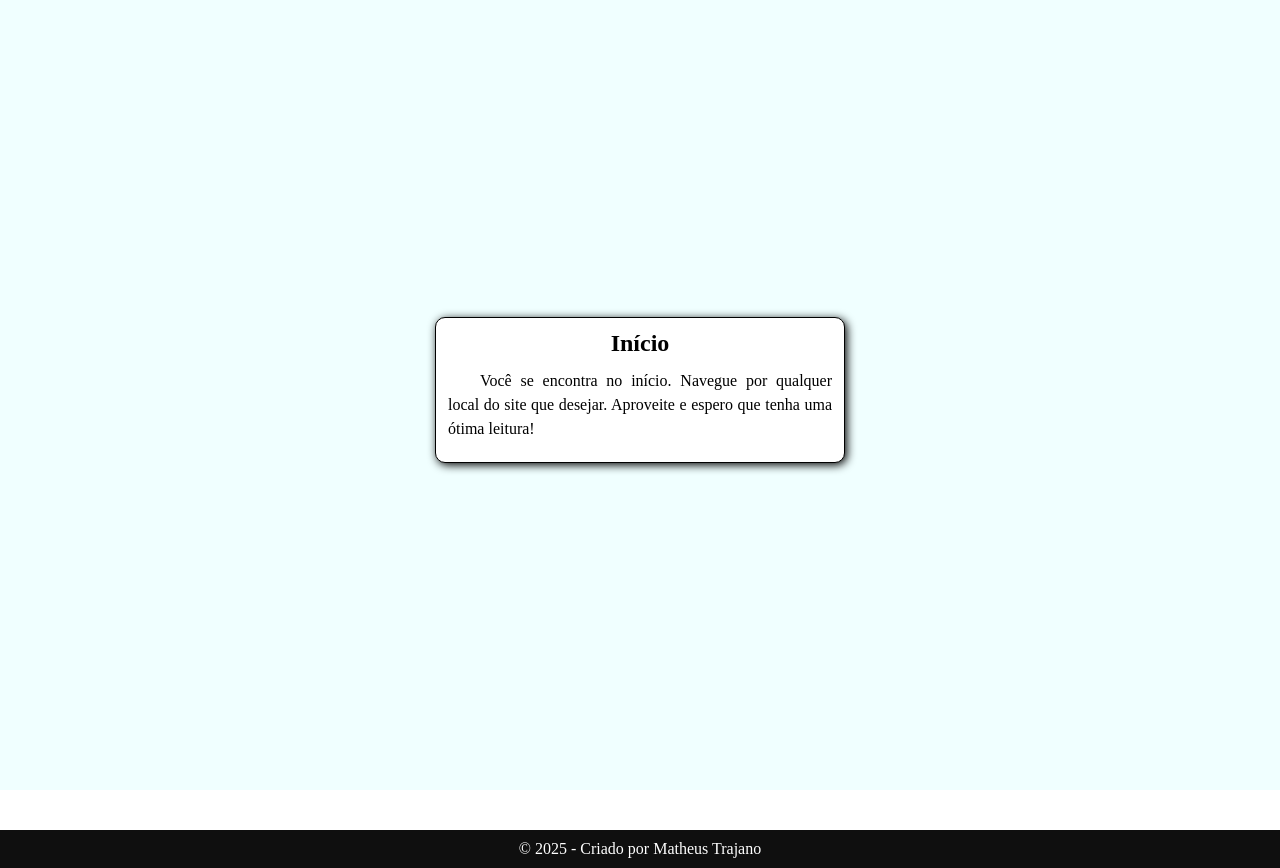
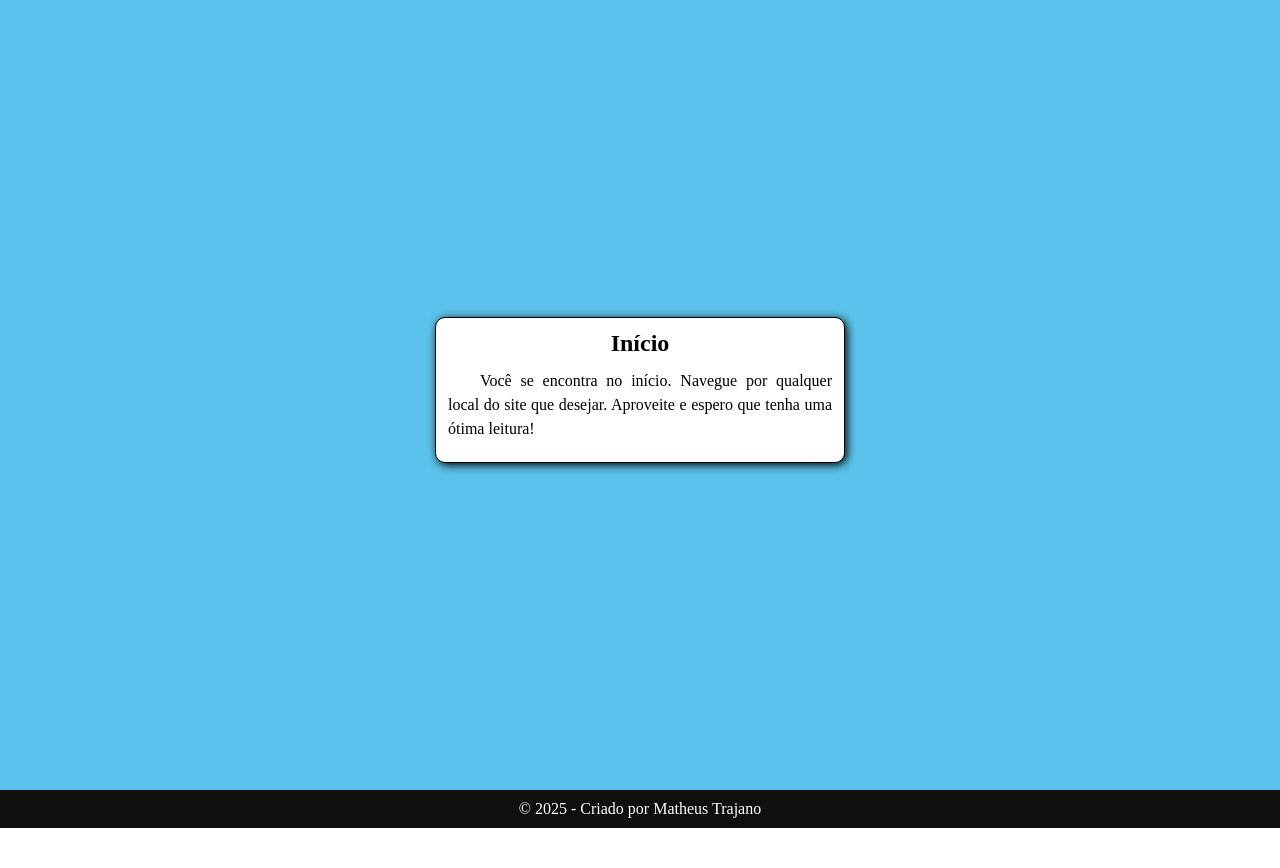
Before and after one commit to User-Matheus-Trajano/Repositorio-Trajano, a plain HTML site: page index.html in a window 1280 px wide. Shown: the part 70-938 px from the top of the page. After the commit the page ends 898 px from the top, so only its background shows below. Drawn offline with Linux system fonts and the light colour scheme.

Commit message:
Protótipo

```diff
--- a/AA1/Sty.css
+++ b/AA1/Sty.css
@@ -144,7 +144,7 @@ header{
 /* Main */
 main {
     width: 100%;
-    background-color: azure;
+    background-color: #5BC3EB;
     min-height: 100vh;
     padding-top: 60px;
 }
@@ -272,6 +272,5 @@ footer {
     color: white;
     text-align: center;
     padding: 10px 0;
-    margin-top: 40px;
     width: 100%;
 }
```
